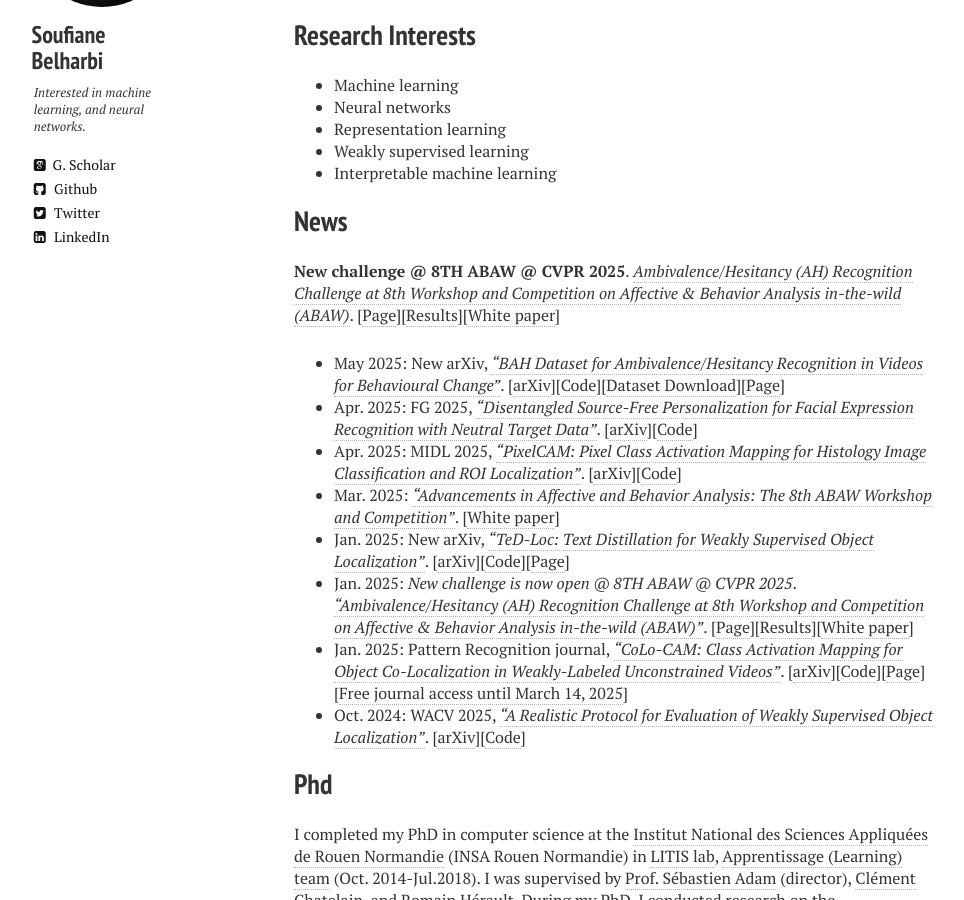
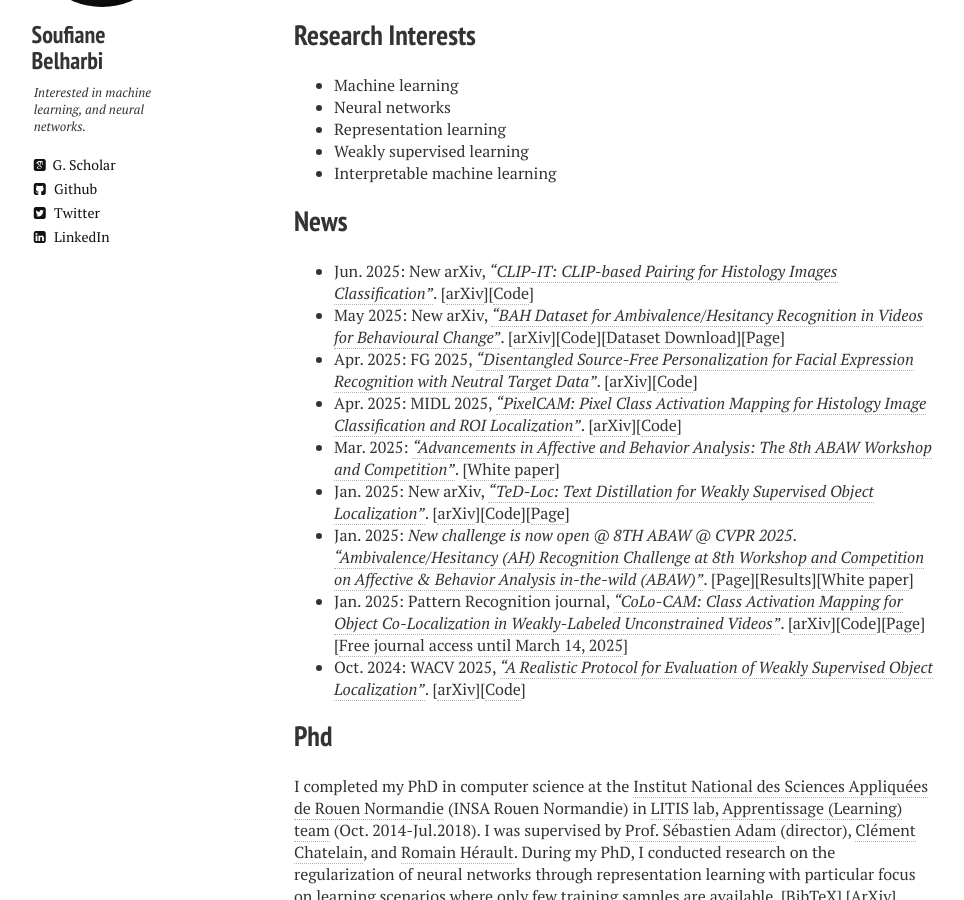
Before and after one commit to sbelharbi/sbelharbi.github.io, a Jekyll site: the page built from index.md, in a window 1280 px wide and 900 px high, scrolled down 1228 px. Shown: the whole window, without its empty margins (26-990 px from the left). Built offline with Jekyll 4.4.1, drawn with Linux system fonts in a browser that asks for light colours; nearby versions of some CDN libraries.

Commit message:
index. arxiv

```diff
--- a/index.md
+++ b/index.md
@@ -22,8 +22,7 @@ My name is Soufiane Belharbi. I am a post-doc at [LIVIA Lab., ÉTS, Montreal](ht
 
 ## News
 
-**New challenge @ 8TH ABAW @ CVPR 2025**. [*Ambivalence/Hesitancy (AH) Recognition Challenge at 8th Workshop and Competition on Affective & Behavior Analysis in-the-wild (ABAW)*](https://affective-behavior-analysis-in-the-wild.github.io/8th/#counts3). [<a href="https://affective-behavior-analysis-in-the-wild.github.io/8th/#counts3">Page</a>][<a href="https://drive.google.com/file/d/1XpGBVp6TZnV3khbyP48SpIWmGnR8EbYU/view">Results</a>][<a href="https://doi.org/10.6084/m9.figshare.28524563.v4">White paper</a>]
-
+* Jun. 2025: New arXiv, [*“CLIP-IT: CLIP-based Pairing for Histology Images Classification”*](https://arxiv.org/pdf/2504.16181). [<a href="https://arxiv.org/pdf/2504.16181">arXiv</a>][<a href="https://github.com/BanafshehKarimian/ModalityPairing">Code</a>]
 * May 2025: New arXiv, [*“BAH Dataset for Ambivalence/Hesitancy Recognition in Videos for Behavioural Change”*](https://arxiv.org/pdf/2505.19328). [<a href="https://arxiv.org/pdf/2505.19328">arXiv</a>][<a href="https://github.com/sbelharbi/bah-dataset">Code</a>][<a href="https://github.com/sbelharbi/bah-dataset?tab=readme-ov-file#-bah-dataset-download-">Dataset Download</a>][<a href="/bah-dataset">Page</a>]
 * Apr. 2025: FG 2025, [*“Disentangled Source-Free Personalization for Facial Expression Recognition with Neutral Target Data”*](https://arxiv.org/pdf/2503.20771). [<a href="https://arxiv.org/pdf/2503.20771">arXiv</a>][<a href="https://github.com/MasoumehSharafi/DSFDA-for-Pain-Assessment">Code</a>]
 * Apr. 2025: MIDL 2025, [*“PixelCAM: Pixel Class Activation Mapping for Histology Image Classification and ROI Localization”*](https://arxiv.org/pdf/2503.24135). [<a href="https://arxiv.org/pdf/2503.24135">arXiv</a>][<a href="https://github.com/alexisguichemerrecode/pixelcam">Code</a>]
```
Also changed, not shown: publications.md (+1 -0 lines).
